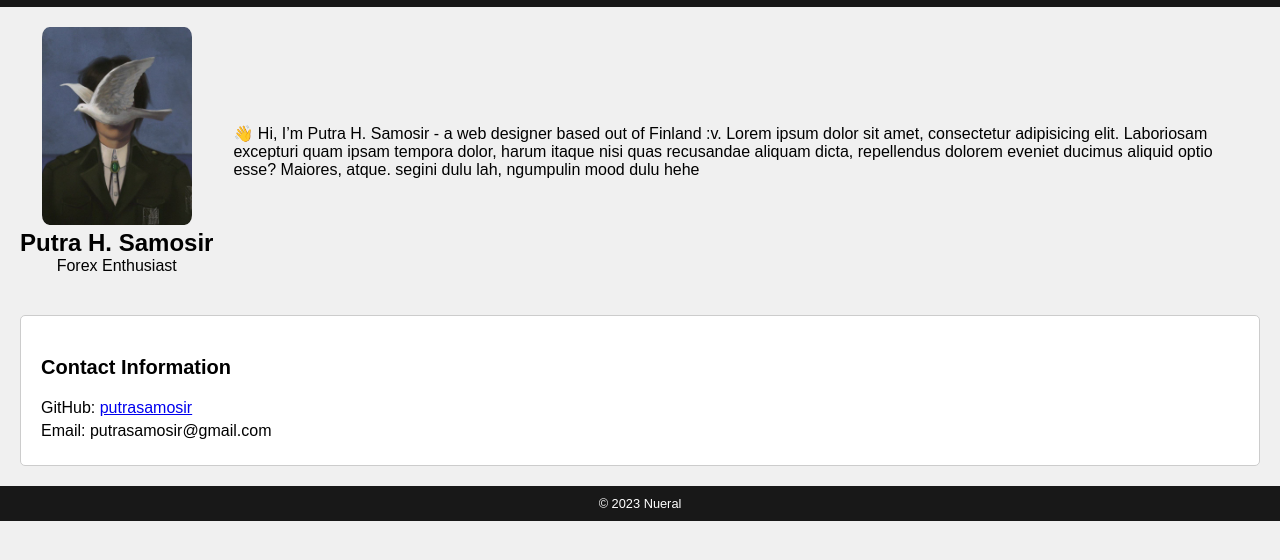
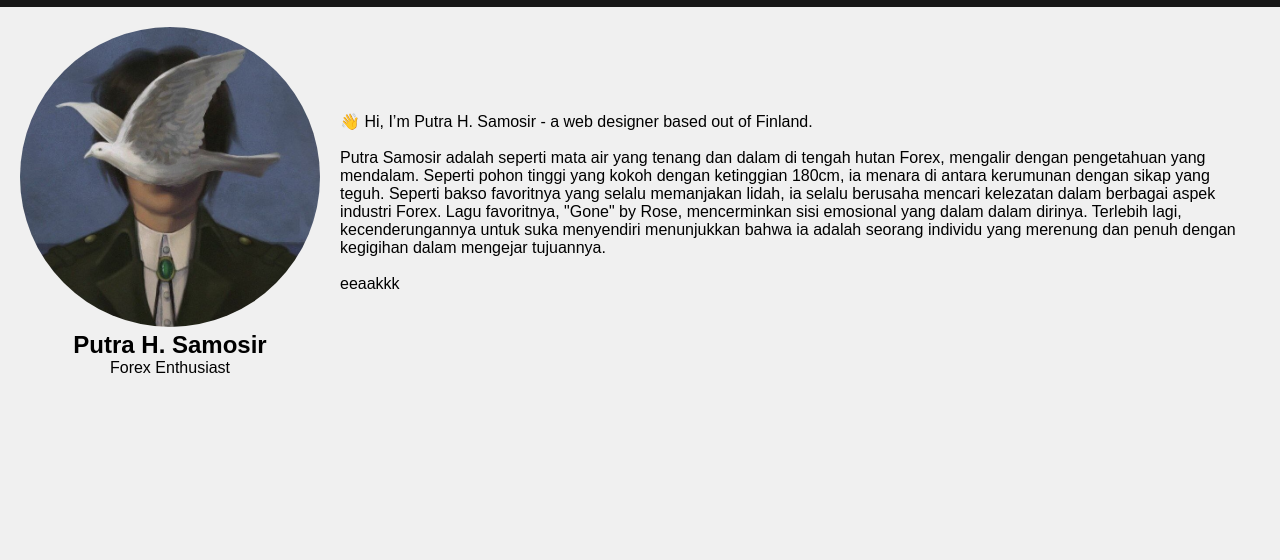
Before and after one commit to putrasamosir/Neural, a plain HTML site: page index.html in a window 1280 px wide. Shown: the part 46-606 px from the top of the page. Drawn offline with Linux system fonts and the light colour scheme.

Commit message:
Add files via upload

```diff
--- a/index.html
+++ b/index.html
@@ -23,27 +23,22 @@
 
 <section class="about-me">
   <div class="profile">
-      <img src="img/profile.jpg" alt="Your Name">
+      <img src="img/profile2.jpg" alt="Your Name">
       <h2>Putra H. Samosir</h2>
       <p>Forex Enthusiast</p>
   </div>
   <div class="bio">
-      <p>👋 Hi, I’m Putra H. Samosir - a web designer based out of Finland :v.
-        Lorem ipsum dolor sit amet, consectetur adipisicing elit. Laboriosam excepturi quam ipsam tempora dolor, harum itaque nisi quas recusandae aliquam dicta, repellendus dolorem eveniet ducimus aliquid optio esse? Maiores, atque.
-        segini dulu lah, ngumpulin mood dulu hehe
+      <p>👋 Hi, I’m Putra H. Samosir - a web designer based out of Finland. <br> <br>Putra Samosir adalah seperti mata air yang tenang dan dalam di tengah hutan Forex, mengalir dengan pengetahuan yang mendalam. Seperti pohon tinggi yang kokoh dengan ketinggian 180cm, ia menara di antara kerumunan dengan sikap yang teguh. Seperti bakso favoritnya yang selalu memanjakan lidah, ia selalu berusaha mencari kelezatan dalam berbagai aspek industri Forex. Lagu favoritnya, "Gone" by Rose, mencerminkan sisi emosional yang dalam dalam dirinya. Terlebih lagi, kecenderungannya untuk suka menyendiri menunjukkan bahwa ia adalah seorang individu yang merenung dan penuh dengan kegigihan dalam mengejar tujuannya. <br> <br>
+        eeaakkk
       </p>
   </div>
 </section>
-<section class="contact-info">
-  <h3>Contact Information</h3>
-  <ul>
-      <li>GitHub: <a href="https://github.com/putrasamosir" target="_blank">putrasamosir</a></li>
-      <li>Email: putrasamosir@gmail.com</li>
-  </ul>
-</section>
-<footer>
-  <p>&copy; 2023 Nueral</p>
-</footer>
+
+
+<!--<footer>
+  <p>&copy; 2023 Neural</p>
+</footer>-->
+
 
 
 
--- a/style.css
+++ b/style.css
@@ -68,8 +68,8 @@ header h1 {
 }
 
 .profile img {
-    border-radius: 5%;
-    max-width: 150px;
+    border-radius: 50%;
+    max-width: 300px;
     height: auto;
 }
 
```
Also changed, not shown: img/profile1.jpg (added), img/profile2.jpg (added).
